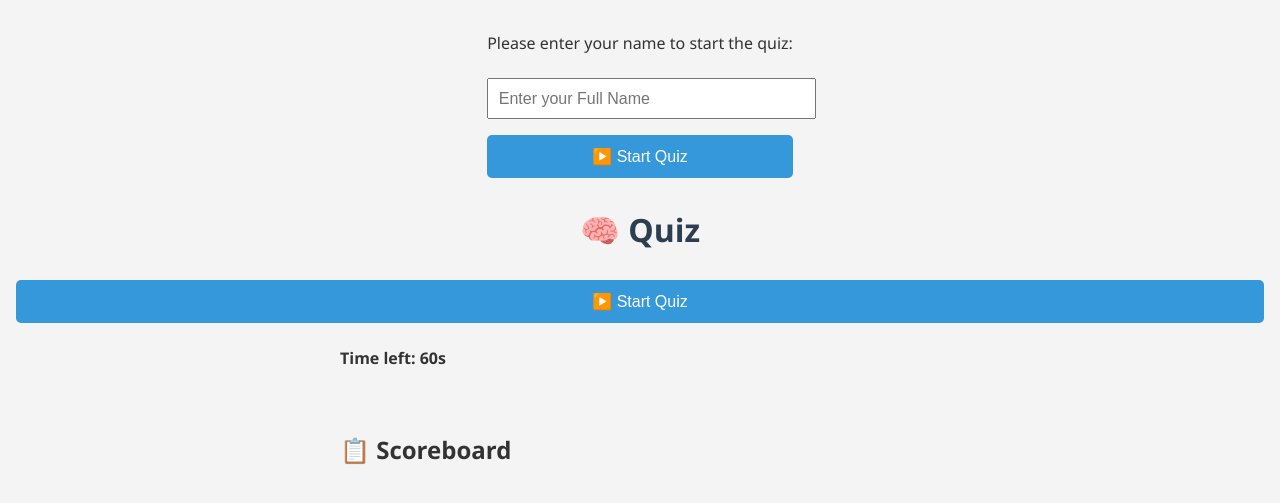
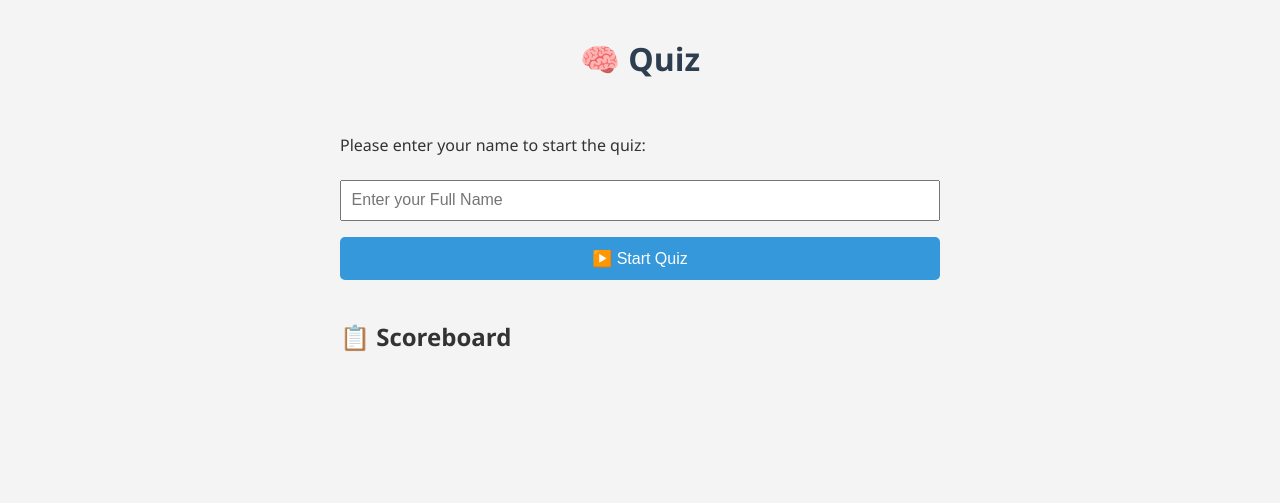
Before and after one commit to shemboy/quiz-app, a PHP site: page / in a window 1280 px wide. Shown: the top 503 px of the page. Run offline with PHP 8.4, Linux system fonts and the light colour scheme.

Commit message:
Update index.php

```diff
--- a/index.php
+++ b/index.php
@@ -19,10 +19,13 @@
       text-align: center;
       color: #2c3e50;
     }
-    #quiz, #timer, #scoreboard {
+    #welcomeScreen, #quiz, #timer, #scoreboard {
       width: 100%;
       max-width: 600px;
       margin-top: 1rem;
+    }
+    #quiz, #timer {
+      display: none;
     }
     button {
       display: block;
@@ -44,6 +47,7 @@
       padding: 0.6rem;
       font-size: 1rem;
       margin: 0.5rem 0;
+      box-sizing: border-box; /* Ensures padding doesn't affect total width */
     }
     .timer, .result, .scoreboard h2 {
       font-weight: bold;
@@ -64,24 +68,21 @@
   </style>
 </head>
 <body>
+  <h1>🧠 Quiz</h1>
 
-    <div id="welcomeScreen">
+  <div id="welcomeScreen">
     <p>Please enter your name to start the quiz:</p>
     <input type="text" id="nameInput" placeholder="Enter your Full Name" />
     <button id="startBtn">▶️ Start Quiz</button>
   </div>
 
-
-
-
-  <h1>🧠 Quiz</h1>
-  <button id="startBtn">▶️ Start Quiz</button>
   <div class="timer" id="timer">Time left: 60s</div>
   <div id="quiz">
     <p id="question"></p>
     <div id="choices"></div>
     <div id="result" class="result"></div>
   </div>
+
   <div class="scoreboard" id="scoreboard">
     <h2>📋 Scoreboard</h2>
     <ul id="scoreList"></ul>
@@ -95,11 +96,6 @@
         choices: ["map()", "filter()", "reduce()", "sort()"],
         answerIndex: 1
       },
-
-
-
-
-
       {
         type: "truefalse",
         q: "JavaScript is a compiled language.",
@@ -128,6 +124,7 @@
     let score = 0;
     let timeLeft = 60;
     let timerInterval;
+    let studentName = "";
 
     const startBtn = document.getElementById('startBtn');
     const qEl = document.getElementById('question');
@@ -136,6 +133,8 @@
     const tEl = document.getElementById('timer');
     const quizEl = document.getElementById('quiz');
     const scoreList = document.getElementById('scoreList');
+    const nameInput = document.getElementById('nameInput');
+    const welcomeScreen = document.getElementById('welcomeScreen');
 
     function shuffle(array) {
       return array.slice().sort(() => Math.random() - 0.5);
@@ -143,18 +142,24 @@
 
     function loadScoreboard() {
       const scores = JSON.parse(localStorage.getItem('quizScores') || '[]');
-      scoreList.innerHTML = scores.map(s => `<li>${s.date} — ${s.score}/${s.total}</li>`).join('');
+      scoreList.innerHTML = scores.map(s => `<li>${s.name} on ${s.date} — ${s.score}/${s.total}</li>`).join('');
     }
 
     function saveScore(score, total) {
       const scores = JSON.parse(localStorage.getItem('quizScores') || '[]');
       const now = new Date().toLocaleString();
-      scores.unshift({ date: now, score, total });
+      scores.unshift({ date: now, name: studentName, score, total });
       localStorage.setItem('quizScores', JSON.stringify(scores.slice(0, 10)));
     }
 
     startBtn.addEventListener('click', () => {
-      startBtn.style.display = 'none';
+      const name = nameInput.value.trim();
+      if (name === "") {
+        alert("Please enter your name to start.");
+        return;
+      }
+      studentName = name;
+      welcomeScreen.style.display = 'none';
       quizEl.style.display = 'block';
       tEl.style.display = 'block';
       shuffled = shuffle(questions);
@@ -206,7 +211,7 @@
           cEl.appendChild(btn);
         });
       } else if (current.type === "truefalse") {
-        ["True", "False"].forEach((val, idx) => {
+        ["True", "False"].forEach((val) => {
           const btn = document.createElement('button');
           btn.textContent = val;
           btn.onclick = () => {
```
